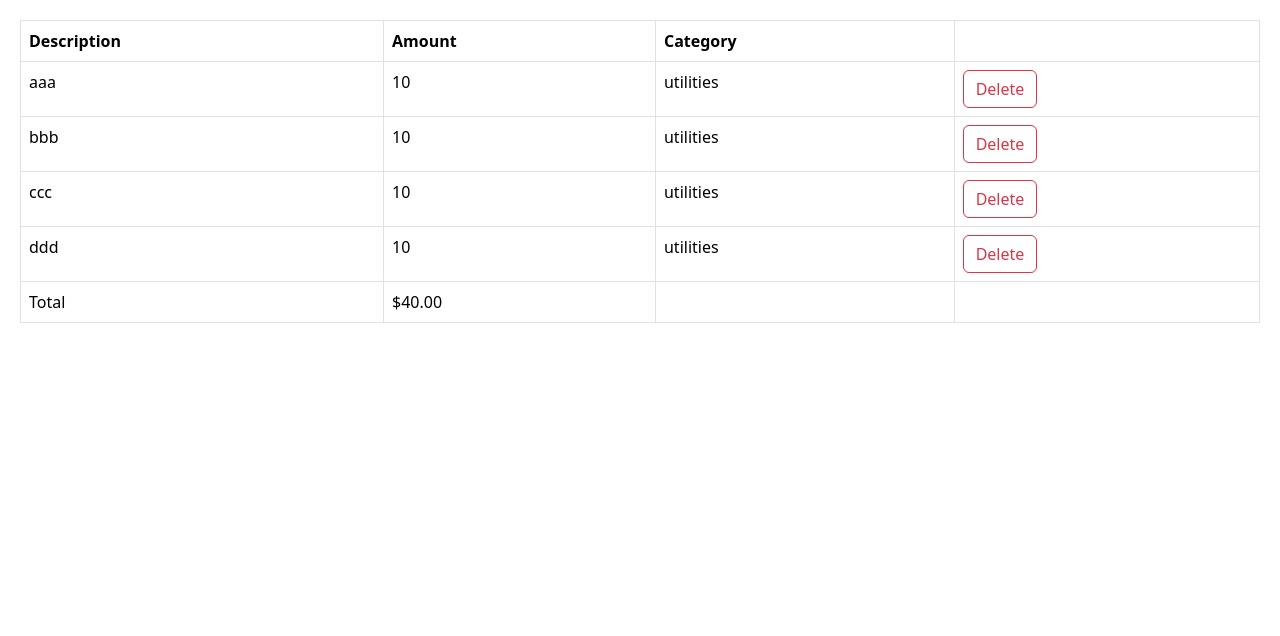
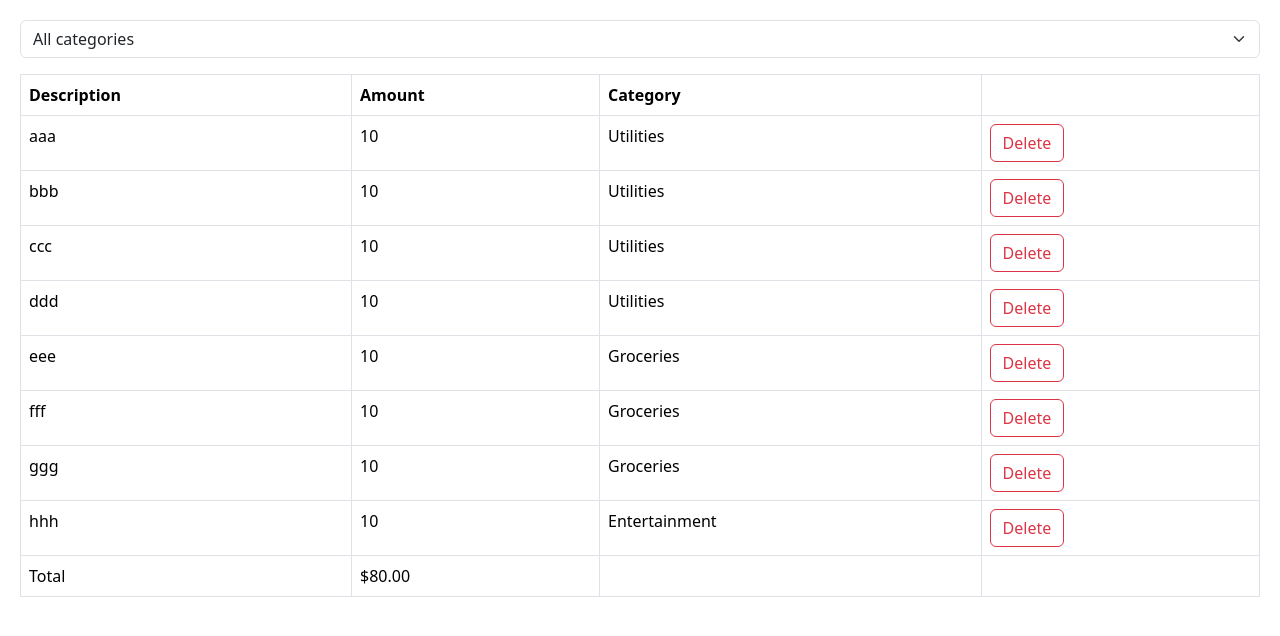
Before and after one commit to teguhhartono123/react-wtih-mosh, a React (Vite) app: page / in a window 1280 px wide. Shown: the top 636 px of the page. Built offline with nearby package versions, Linux system fonts and the light colour scheme.

Commit message:
building expense filter

```diff
--- a/src/App.tsx
+++ b/src/App.tsx
@@ -1,19 +1,35 @@
 
 import { useState } from "react";
-import ExpenseList from "./expense-tracker/ExpenseList"
+import ExpenseList from "./expense-tracker/components/ExpenseList"
+import ExpenseFilter from "./expense-tracker/components/ExpenseFilter";
 
 function App(){
+  const [selectedCategory, setSelectedCategory] = useState('');
+
   const [expenses, setExpenses] = useState([
-    { id: 1, description: 'aaa', amount: 10, category: 'utilities'},
-    { id: 2, description: 'bbb', amount: 10, category: 'utilities'},
-    { id: 3, description: 'ccc', amount: 10, category: 'utilities'},
-    { id: 4, description: 'ddd', amount: 10, category: 'utilities'},
+    { id: 1, description: 'aaa', amount: 10, category: 'Utilities'},
+    { id: 2, description: 'bbb', amount: 10, category: 'Utilities'},
+    { id: 3, description: 'ccc', amount: 10, category: 'Utilities'},
+    { id: 4, description: 'ddd', amount: 10, category: 'Utilities'},
+    { id: 5, description: 'eee', amount: 10, category: 'Groceries'},
+    { id: 6, description: 'fff', amount: 10, category: 'Groceries'},
+    { id: 7, description: 'ggg', amount: 10, category: 'Groceries'},
+    { id: 8, description: 'hhh', amount: 10, category: 'Entertainment'},
+
   ])
 
+  const visibleExpenses = selectedCategory
+    ? expenses.filter((e) => e.category === selectedCategory)
+    : expenses;
 
   return (
     <div>
-      <ExpenseList expenses={expenses} onDelete={(id) => setExpenses(expenses.filter(e => e.id!== id ))} />
+      <div className="mb-3">
+        <ExpenseFilter onSelectCategory={(category) => setSelectedCategory(category)}/>
+      </div>
+      <ExpenseList
+        expenses={visibleExpenses}
+        onDelete={(id) => setExpenses(expenses.filter(e => e.id!== id ))} />
     </div>
   );
 }
--- /dev/null
+++ b/src/expense-tracker/components/ExpenseFilter.tsx
@@ -0,0 +1,17 @@
+import React from 'react'
+
+interface Props{
+    onSelectCategory: (category: string) => void;
+}
+
+const ExpenseFilter = ({onSelectCategory} : Props) => {
+  return (
+    <select className="form-select" onChange={(event) => onSelectCategory(event.target.value)}>
+        <option value="">All categories</option>
+        <option value="Groceries">Groceries</option>
+        <option value="Utilities">Utilities</option>
+        <option value="Entertainment">Entertainment</option>
+    </select>
+)}
+
+export default ExpenseFilter
--- a/src/expense-tracker/ExpenseList.tsx
+++ b/src/expense-tracker/components/ExpenseList.tsx
@@ -1,5 +1,4 @@
 import React from 'react'
-
 
 interface Expense{
     id: number;
```
